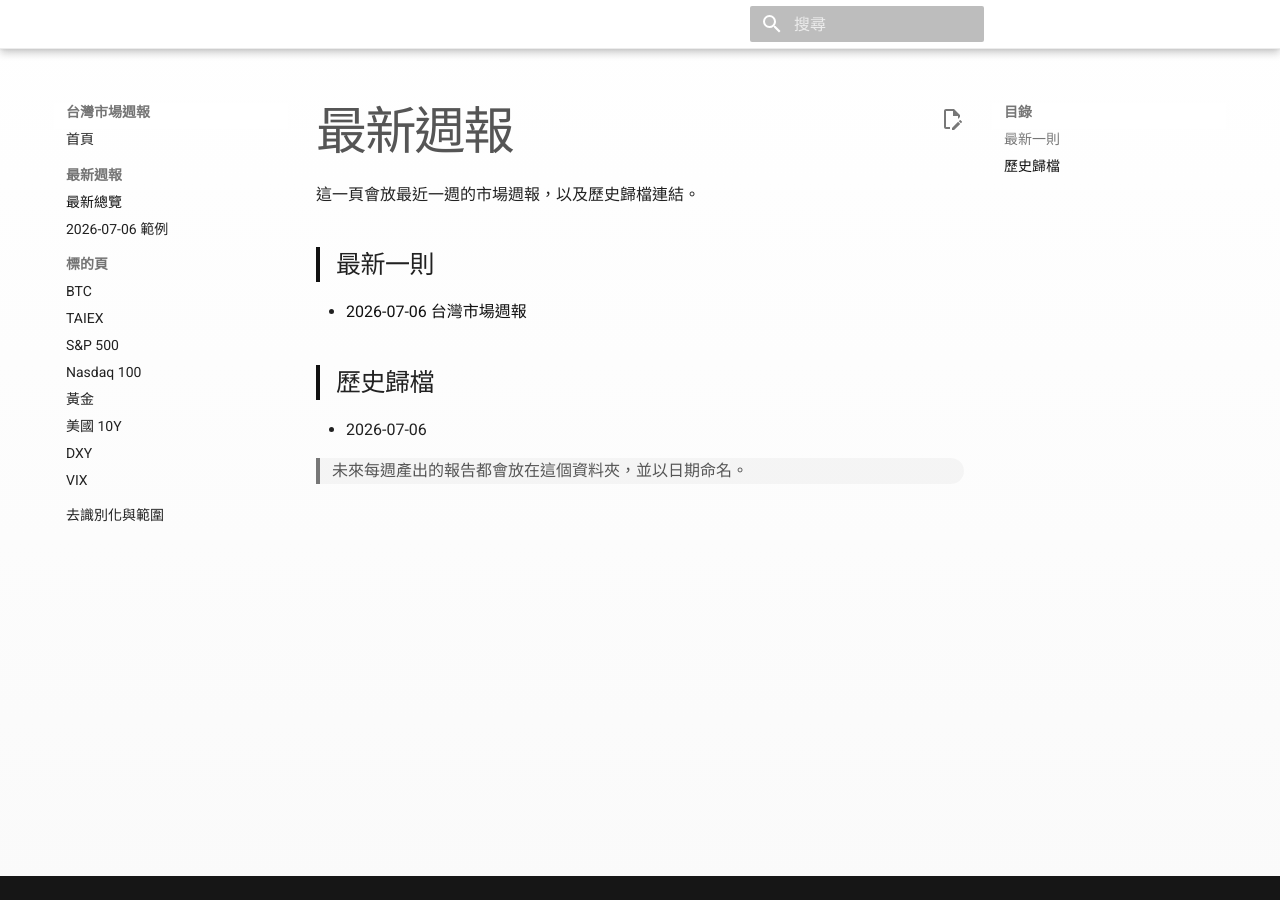
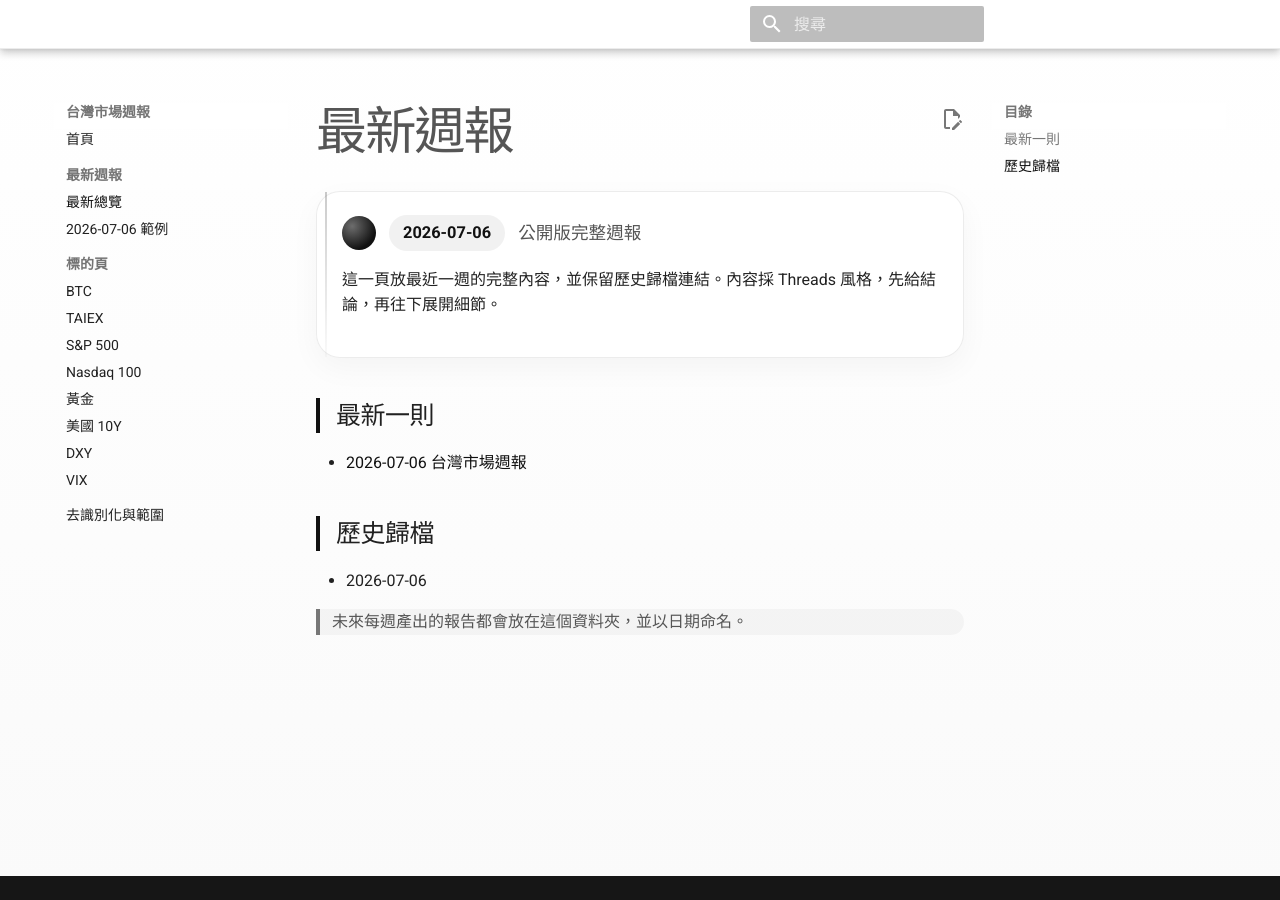
Before and after one commit to Larry-kang/market-regime-weekly, an MkDocs documentation site: the page built from docs/weekly/index.md, in a window 1280 px wide. Built offline with MkDocs 1.6.1 and Material for MkDocs 9.7.7, drawn with Linux system fonts in a browser that asks for light colours; comment, search, counter and statistics services are not loaded.

Commit message:
docs: update weekly landing page

```diff
--- a/docs/weekly/index.md
+++ b/docs/weekly/index.md
@@ -1,6 +1,11 @@
 # 最新週報
 
-這一頁會放最近一週的市場週報，以及歷史歸檔連結。
+<div class="thread-feed">
+  <div class="thread-card thread-connector">
+    <div class="thread-meta"><span class="thread-avatar"></span><span class="thread-badge">2026-07-06</span><span>公開版完整週報</span></div>
+    <p>這一頁放最近一週的完整內容，並保留歷史歸檔連結。內容採 Threads 風格，先給結論，再往下展開細節。</p>
+  </div>
+</div>
 
 ## 最新一則
 - [2026-07-06 台灣市場週報](2026-07-06.md)
```
